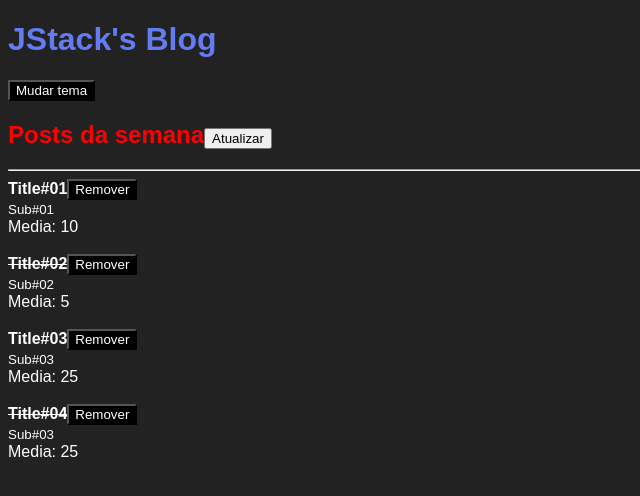
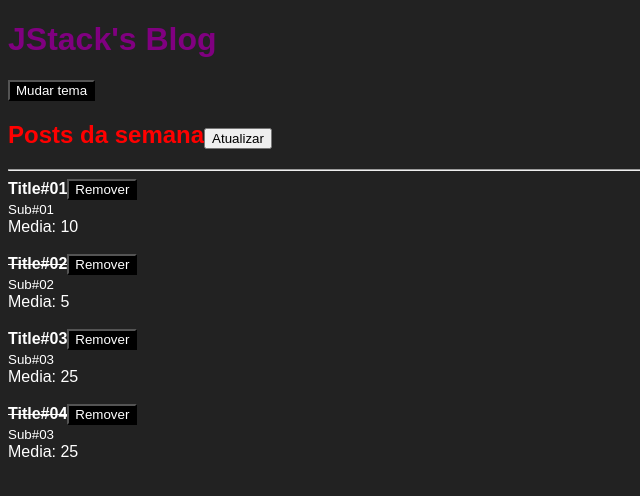
Before and after one commit to Sans-arch/react-fundamentos, a React app: page / in a window 1280 px wide. Shown: the top 496 px of the page, without its empty margins (0-640 px from the left). Built offline with nearby package versions, Linux system fonts and the light colour scheme.

Commit message:
Add SASS support and SASS Modules

```diff
--- a/package.json
+++ b/package.json
@@ -16,6 +16,8 @@
     "clean-webpack-plugin": "^4.0.0",
     "css-loader": "^6.7.3",
     "html-webpack-plugin": "^5.5.0",
+    "sass": "^1.57.1",
+    "sass-loader": "^13.2.0",
     "style-loader": "^3.3.1",
     "webpack": "^5.75.0",
     "webpack-cli": "^5.0.1",
--- a/src/App.js
+++ b/src/App.js
@@ -3,7 +3,7 @@ import React, { useState } from "react";
 import Header from "./Header";
 import Post from "./Post";
 
-import styles from './App.css';
+import styles from './App.scss';
 
 import { ThemeProvider } from './ThemeContext';
 
--- a/src/Header.css
+++ /dev/null
@@ -1,3 +0,0 @@
-.title {
-  color: #637BF3;
-}
--- a/src/Header.js
+++ b/src/Header.js
@@ -3,7 +3,7 @@ import PropTypes from 'prop-types';
 
 import Button from './Button';
 
-import styles from './Header.css';
+import styles from './Header.scss';
 
 import { ThemeContext } from './ThemeContext';
 
--- /dev/null
+++ b/src/Header.scss
@@ -0,0 +1,5 @@
+$primary: purple;
+
+.title {
+  color: $primary;
+}
--- a/src/index.js
+++ b/src/index.js
@@ -3,7 +3,7 @@ import ReactDOM from 'react-dom';
 
 import App from './App';
 
-import './index.css';
+import './index.scss';
 
 ReactDOM.render(
   <App />,
--- a/webpack.config.js
+++ b/webpack.config.js
@@ -24,7 +24,7 @@ module.exports = {
         use: 'babel-loader',
       },
       {
-        test: /\.css$/,
+        test: /\.scss$/,
         exclude: /node_modules/,
         use: [
           'style-loader',
@@ -33,7 +33,8 @@ module.exports = {
             options: {
               modules: true,
             }
-          }
+          },
+          'sass-loader'
         ],
       },
     ],
```
Also changed, not shown: src/App.scss (renamed from src/App.css), src/index.scss (renamed from src/index.css), 1 other file (tests, documents, lock files or other folders).
